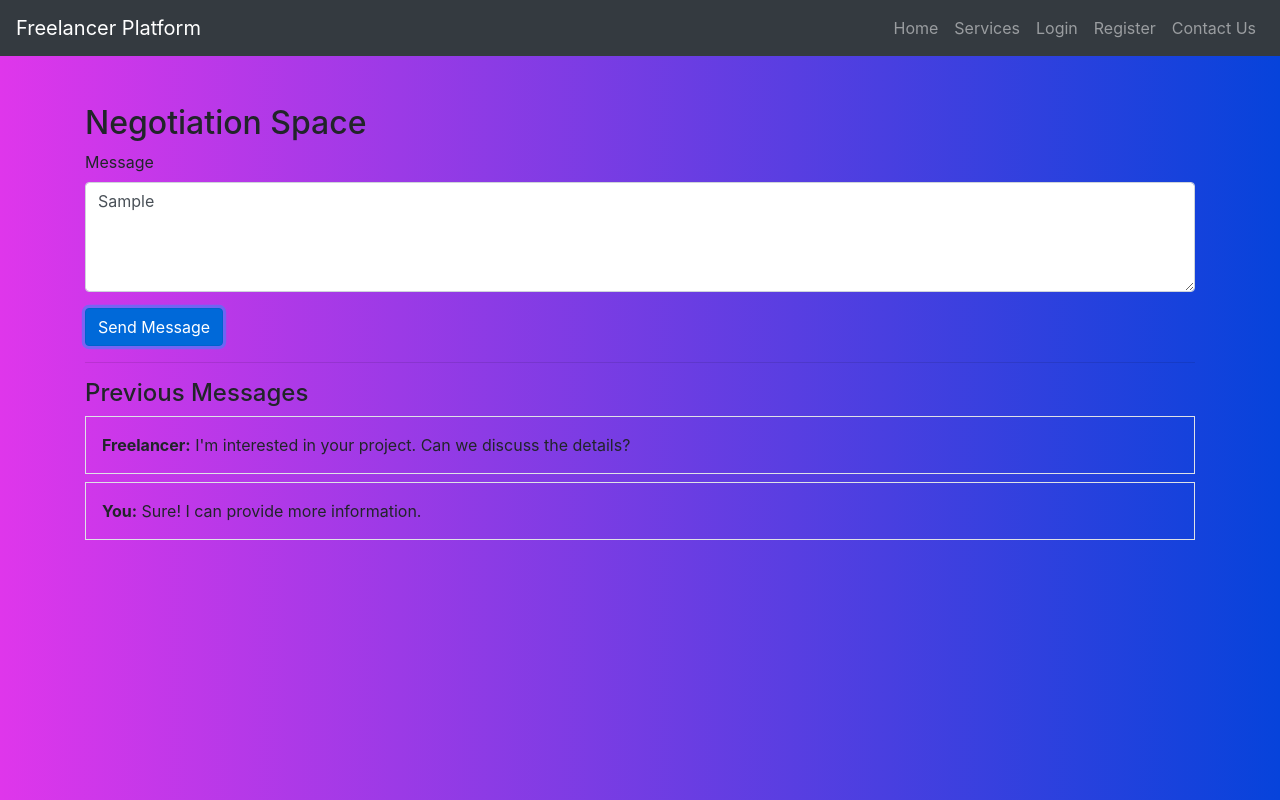
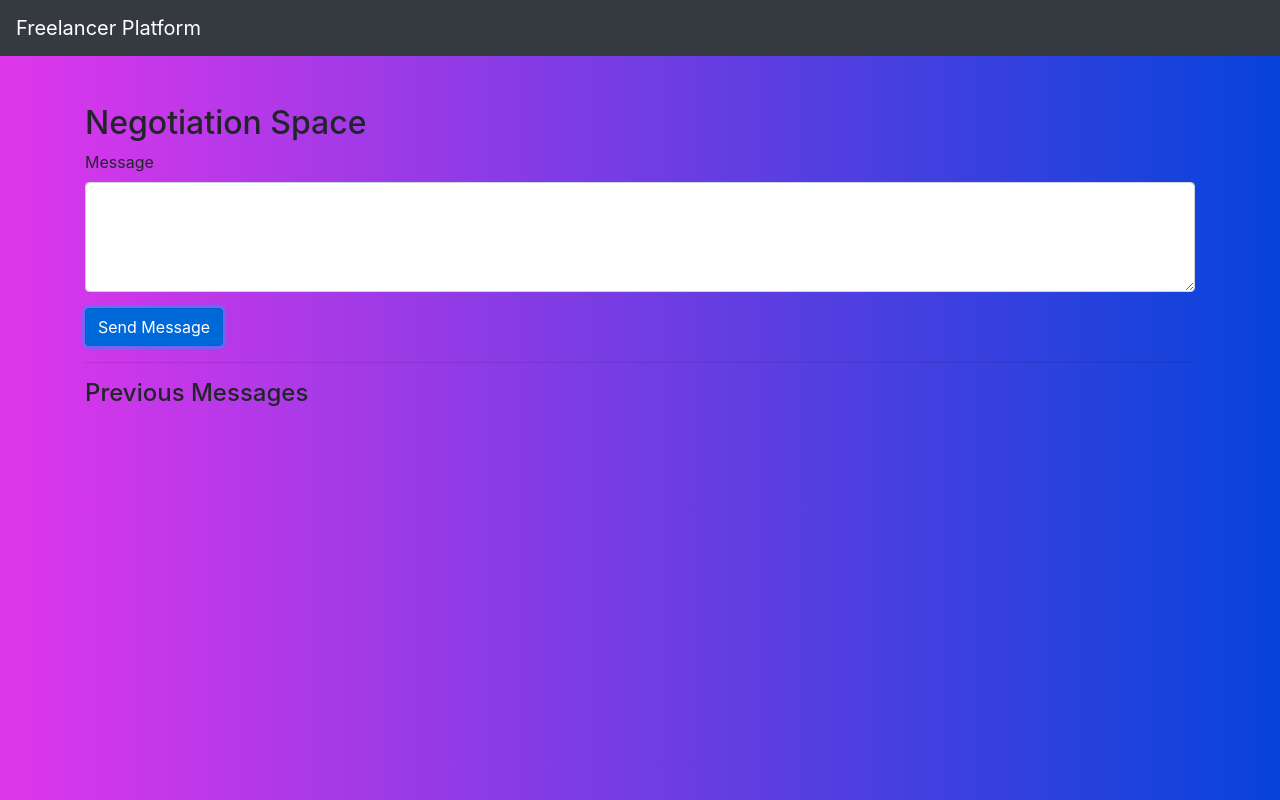
Before and after one commit to YashDhole5/CDAC, a website: page MODULE 5/Mini-Project/negotiation.html in a window 1280 px wide. Both pictures are taken after typing "Sample" into the empty fields and a click on the button "Send Message". Drawn offline with nearby package versions, Linux system fonts and the light colour scheme.

Commit message:
Update negotiation.html

```diff
--- a/MODULE 5/Mini-Project/negotiation.html
+++ b/MODULE 5/Mini-Project/negotiation.html
@@ -7,35 +7,67 @@
     <link rel="stylesheet" href="https://maxcdn.bootstrapcdn.com/bootstrap/4.5.2/css/bootstrap.min.css">
     <link rel="stylesheet" href="css/style.css">
 </head>
-<body>
+<body onload="loadMessages()">
     <nav class="navbar navbar-expand-lg navbar-dark bg-dark">
-        <a class="navbar-brand" href="#">Freelancer Platform</a>
-        <div class="collapse navbar-collapse">
-            <ul class="navbar-nav ml-auto">
-                <li class="nav-item"><a class="nav-link" href="index.html">Home</a></li>
-                <li class="nav-item"><a class="nav-link" href="services.html">Services</a></li>
-                <li class="nav-item"><a class="nav-link" href="login.html">Login</a></li>
-                <li class="nav-item"><a class="nav-link" href="register.html">Register</a></li>
-                <li class="nav-item"><a class="nav-link" href="contact.html">Contact Us</a></li>
-            </ul>
-        </div>
+        <a class="navbar-brand" href="index.html">Freelancer Platform</a>
+
     </nav>
 
     <div class="container mt-5">
         <h2>Negotiation Space</h2>
+        <div id="projectInfo"></div>
         <div class="form-group">
             <label for="message">Message</label>
             <textarea class="form-control" id="message" rows="4"></textarea>
         </div>
-        <button class="btn btn-primary">Send Message</button>
+        <button class="btn btn-primary" onclick="sendMessage()">Send Message</button>
         <hr>
         <h4>Previous Messages</h4>
-        <div class="border p-3">
-            <strong>Freelancer:</strong> I'm interested in your project. Can we discuss the details?
-        </div>
-        <div class="border p-3 mt-2">
-            <strong>You:</strong> Sure! I can provide more information.
-        </div>
+        <div id="messagesContainer"></div>
     </div>
+
+    <script>
+        const urlParams = new URLSearchParams(window.location.search);
+        const projectId = urlParams.get("projectId");
+        const currentUserEmail = localStorage.getItem("currentUser");
+        const users = JSON.parse(localStorage.getItem("users")) || [];
+        const currentUser = users.find(user => user.email === currentUserEmail);
+
+        function loadMessages() {
+            const projects = JSON.parse(localStorage.getItem("projects")) || [];
+            const project = projects[projectId];
+
+            document.getElementById("projectInfo").innerHTML = `<h5>Negotiation for: ${project.title}</h5>`;
+
+            const messages = JSON.parse(localStorage.getItem(`messages_${projectId}`)) || [];
+            const messagesContainer = document.getElementById("messagesContainer");
+            messagesContainer.innerHTML = "";
+
+            messages.forEach(msg => {
+                const msgDiv = document.createElement("div");
+                msgDiv.classList.add("border", "p-3", "mt-2");
+                msgDiv.innerHTML = `<strong>${msg.sender}:</strong> ${msg.content}`;
+                messagesContainer.appendChild(msgDiv);
+            });
+        }
+
+        function sendMessage() {
+            const messageContent = document.getElementById("message").value;
+            if (!messageContent) return alert("Please enter a message!");
+
+            const messages = JSON.parse(localStorage.getItem(`messages_${projectId}`)) || [];
+
+            const message = {
+                sender: currentUser ? currentUser.name : "Unknown",
+                content: messageContent
+            };
+            messages.push(message);
+
+            localStorage.setItem(`messages_${projectId}`, JSON.stringify(messages));
+
+            document.getElementById("message").value = "";
+            loadMessages();
+        }
+    </script>
 </body>
 </html>
```
